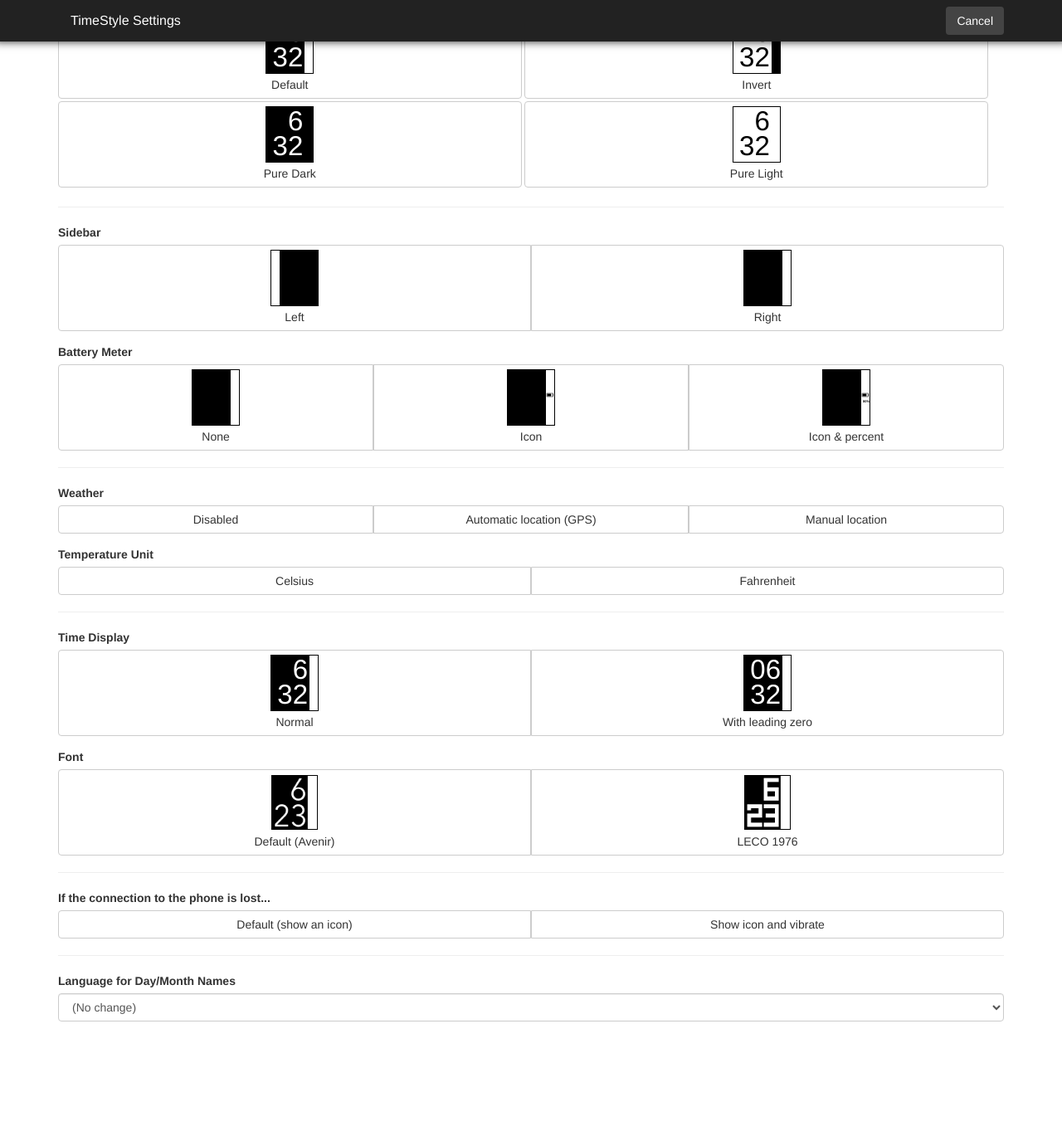
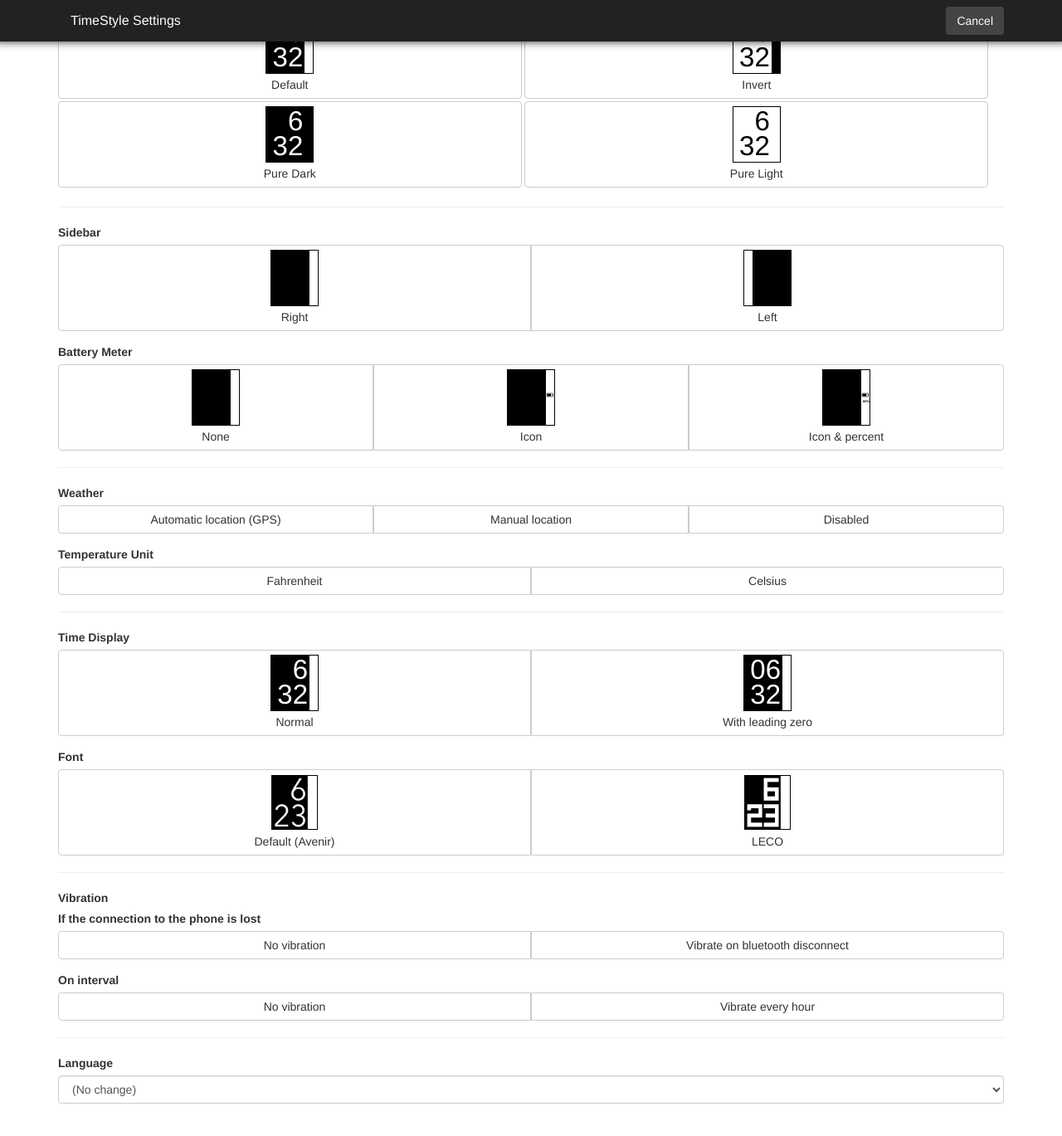
Before and after one commit to freakified/TimeStylePebble, a Jekyll site: the page built from config_bw.html, in a window 1280 px wide and 1400 px high, scrolled down 80 px. Shown: the top 1369 px of the window at 83% size. Built offline with Jekyll 4.4.1, drawn with Linux system fonts in a browser that asks for light colours; nearby versions of some CDN libraries; before the commit the page ends 1381 px from its top, so only the background shows below that.

Commit message:
Added hourly vibe option

```diff
--- a/_includes/config_common_options.html
+++ b/_includes/config_common_options.html
@@ -2,15 +2,15 @@
 <label>Sidebar </label>
 <div id="sidebar_position_setting" class="form-group">
   <div class="btn-group btn-group-justified"  data-toggle="buttons">
+    <label class="btn btn-default" data-setting="right">
+      <input type="radio" name="options" id="option2" autocomplete="off">
+      <div class="example_face"></div>
+      Right
+    </label>
     <label class="btn btn-default" data-setting="left">
       <input type="radio" name="options" id="option1" autocomplete="off">
       <div class="example_face sidebar_left"></div>
       Left
-    </label>
-    <label class="btn btn-default" data-setting="right">
-      <input type="radio" name="options" id="option2" autocomplete="off">
-      <div class="example_face"></div>
-      Right
     </label>
   </div>
 </div>
@@ -38,14 +38,14 @@
 <label>Weather</label>
 <div id="weather_setting" class="form-group" >
   <div class="btn-group btn-group-justified"  data-toggle="buttons">
-    <label class="btn btn-default" data-setting="disable" >
-      <input type="radio" name="options" autocomplete="off"> Disabled
-    </label>
     <label class="btn btn-default" data-setting="auto" >
       <input type="radio" name="options" autocomplete="off"> Automatic location (GPS)
     </label>
     <label class="btn btn-default" data-setting="manual" >
       <input type="radio" name="options" autocomplete="off" id="weather_setting_manual"> Manual location
+    </label>
+    <label class="btn btn-default" data-setting="disable" >
+      <input type="radio" name="options" autocomplete="off"> Disabled
     </label>
   </div>
   <div class="form_group collapse" id="manual_weather_loc_setting_area">
@@ -55,11 +55,11 @@
 <label>Temperature Unit</label>
 <div id="units_setting" class="form-group" >
   <div class="btn-group btn-group-justified"  data-toggle="buttons">
+    <label class="btn btn-default" data-setting="f" >
+      <input type="radio" name="options" autocomplete="off"> Fahrenheit
+    </label>
     <label class="btn btn-default" data-setting="c" >
       <input type="radio" name="options" autocomplete="off"> Celsius
-    </label>
-    <label class="btn btn-default" data-setting="f" >
-      <input type="radio" name="options" autocomplete="off"> Fahrenheit
     </label>
   </div>
 </div>
@@ -90,24 +90,36 @@
     <label class="btn btn-default" data-setting="leco" >
       <input type="radio" name="options" autocomplete="off">
       <img class="example_img" src="images/font-preview-leco.png" width="56" height="66">
-      LECO 1976
+      LECO
     </label>
   </div>
 </div>
 <hr>
-<label>If the connection to the phone is lost...</label>
+<label>Vibration</label><br>
+<label>If the connection to the phone is lost</label>
 <div id="bluetooth_vibe_setting" class="form-group" >
   <div class="btn-group btn-group-justified"  data-toggle="buttons">
     <label class="btn btn-default" data-setting="no" >
-      <input type="radio" name="options" autocomplete="off">Default (show an icon)
+      <input type="radio" name="options" autocomplete="off">No vibration
     </label>
     <label class="btn btn-default" data-setting="yes" >
-      <input type="radio" name="options" autocomplete="off">Show icon and vibrate
+      <input type="radio" name="options" autocomplete="off">Vibrate on bluetooth disconnect
+    </label>
+  </div>
+</div>
+<label>On interval</label>
+<div id="hourly_vibe_setting" class="form-group" >
+  <div class="btn-group btn-group-justified"  data-toggle="buttons">
+    <label class="btn btn-default" data-setting="no" >
+      <input type="radio" name="options" autocomplete="off">No vibration
+    </label>
+    <label class="btn btn-default" data-setting="yes" >
+      <input type="radio" name="options" autocomplete="off">Vibrate every hour
     </label>
   </div>
 </div>
 <hr>
-<label>Language for Day/Month Names</label>
+<label>Language</label>
 <select id="language_selection" class="form-control">
   <option data-setting="-1" selected>(No change)</option>
   <option data-setting="0">English</option>
--- a/js/config.js
+++ b/js/config.js
@@ -186,6 +186,10 @@ function sendSettingsToWatch() {
     config.clock_font_setting = $('#clock_font_setting .btn.active').data('setting');
   }
 
+  if($('#hourly_vibe_setting .btn.active')) {
+    config.hourly_vibe_setting = $('#hourly_vibe_setting .btn.active').data('setting');
+  }
+
   // Set the return URL depending on the runtime environment
   var return_to = getQueryParam('return_to', 'pebblejs://close#');
   document.location.href = return_to + encodeURIComponent(JSON.stringify(config));
```
Also changed, not shown: other parts of _includes/config_common_options.html (+1 -1 lines).
